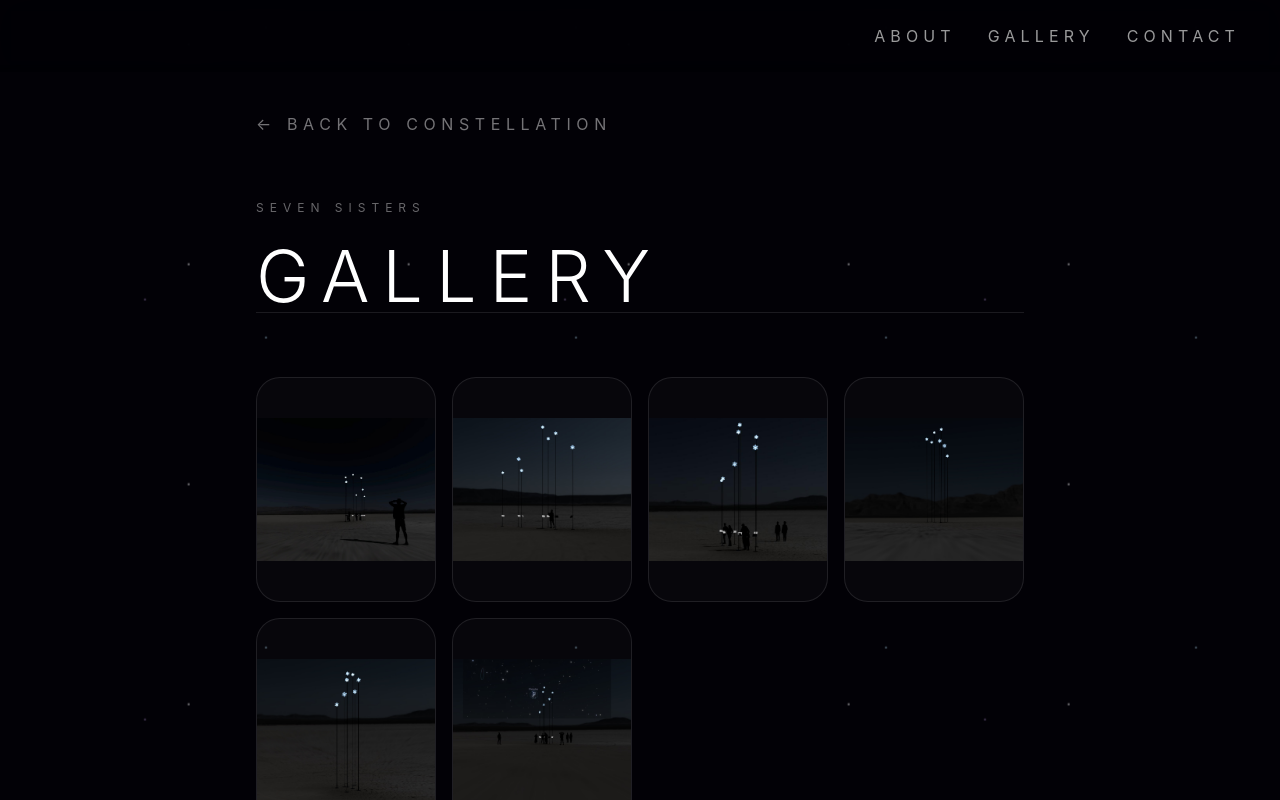
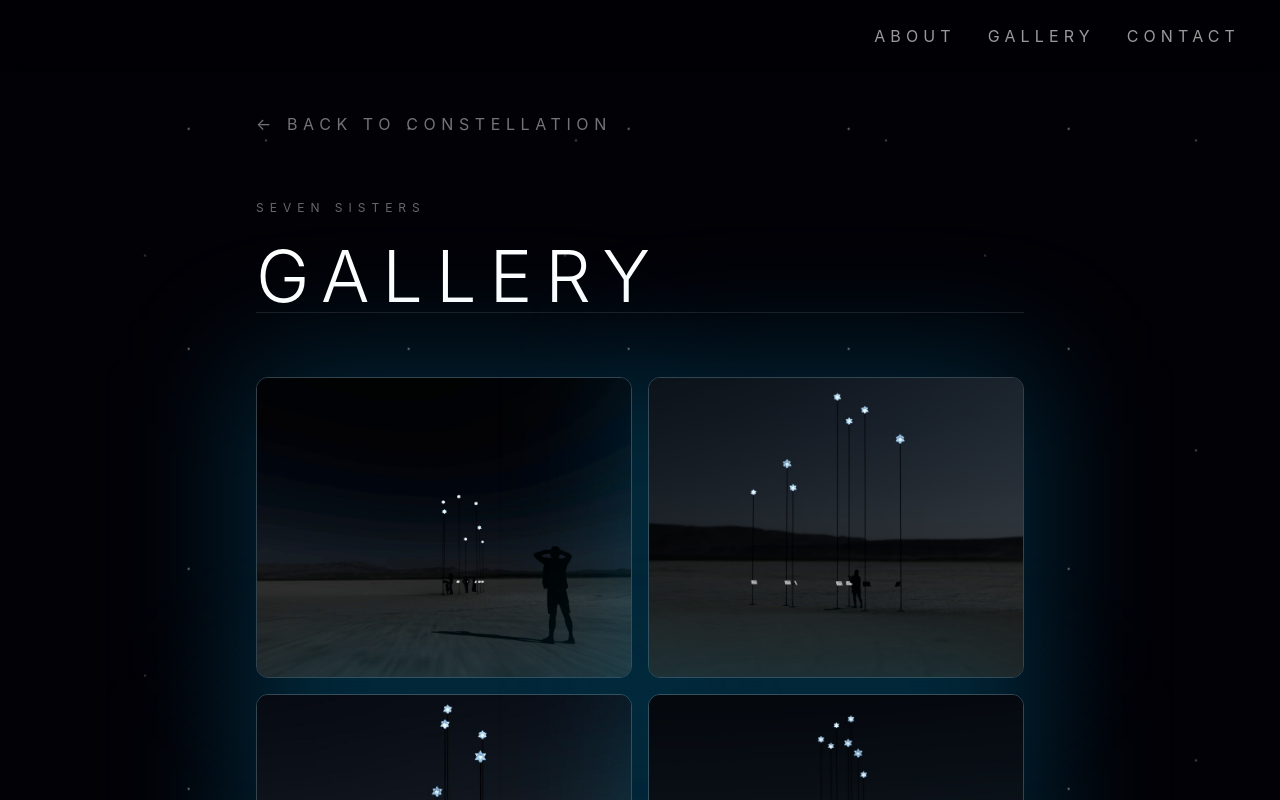
Before and after one commit to lanewells/seven-sisters, a React (Vite) app: page / in a window 1280 px wide. Both pictures are taken after a click on the button "GALLERY". Shown: the top 800 px of the page. Built offline with nearby package versions, Linux system fonts and the light colour scheme.

Commit message:
update contact page with event poster; add styling to gallery

```diff
--- a/src/components/ContactPage.tsx
+++ b/src/components/ContactPage.tsx
@@ -29,12 +29,14 @@ export function ContactPage({ onBack }: ContactPageProps) {
           If you'd like to be emailed regarding build updates, volunteer &
           fundraising opportunities, and on-playa event announcements, please
           reach out to us at{" "}
+          <span className="font-bold">
             <a
               href="mailto:7sisters.stars@gmail.com"
               className="transition hover:text-white underline"
             >
               7sisters.stars@gmail.com
             </a>
+          </span>
           .
         </p>
         <h3 className="mt-16 text-2xl font-light uppercase tracking-[0.18em] md:text-3xl">
@@ -43,20 +45,34 @@ export function ContactPage({ onBack }: ContactPageProps) {
         <p className="mt-8 text-lg leading-9 text-blue-100/70">
           Please consider donating at this link to help make this piece
           possible: <br />
+          <span className="font-bold">
             <a
               href="https://crowdfundr.com/campaigns/72kDN5/pay?perk=9Z943"
-            className="transition hover:text-white underline"
+              className="text-blue-300/100 transition hover:text-white underline"
             >
               Donate on crowdfundr
             </a>
+          </span>
         </p>
 
-        <p className="mt-16 text-lg leading-9 text-blue-100/70">
+        <h3 className="mt-16 text-2xl font-light uppercase tracking-[0.18em] md:text-3xl">
+          July 25th Fundraiser
+        </h3>
+        <div className="mt-8">
+          <img
+            src="/assets/poster-image.jpg"
+            alt="Event poster image"
+            className="rounded-xl border border-white/50"
+          />
+        </div>
+
+        <p className="mt-16 text-lg leading-9 text-blue-100/70 font-bold">
+          Website by{" "}
           <a
             href="https://github.com/lanewells/seven-sisters"
-            className="transition hover:text-white/100 underline"
+            className="text-blue-300/100 transition hover:text-white/100 underline"
           >
-            Website by Lane Wells
+            Lane Wells
           </a>
         </p>
       </section>
--- a/src/components/GalleryPage.tsx
+++ b/src/components/GalleryPage.tsx
@@ -36,13 +36,17 @@ export function GalleryPage({ onBack }: GalleryPageProps) {
 
         <div className="border-t border-white/10 py-16">
           <div className="mb-8 flex items-end justify-between gap-6">
-            <div className="grid gap-4 md:grid-cols-4">
+            <div className="grid gap-4 md:grid-cols-2">
               {images.map((src, index) => (
-                <div
-                  key={index}
-                  className="flex aspect-[4/5] items-center justify-center rounded-3xl border border-white/10 bg-white/[0.025] text-xs uppercase tracking-[0.3em] text-white/25"
-                >
-                  <img src={src} alt={`Night render ${index}`} />
+                <div key={index} className="relative">
+                  <div className="absolute -inset-4 rounded-2xl bg-sky-400/20 blur-3xl" />
+                  <div className="relative overflow-hidden rounded-xl border border-white/20">
+                    <img
+                      src={src}
+                      alt={`Night render ${index}`}
+                      className="block w-full"
+                    />
+                  </div>
                 </div>
               ))}
             </div>
```
Also changed, not shown: public/assets/poster-image.jpg (added), 1 other file (tests, documents, lock files or other folders). Lines whose indentation alone changed are shown as unchanged.
